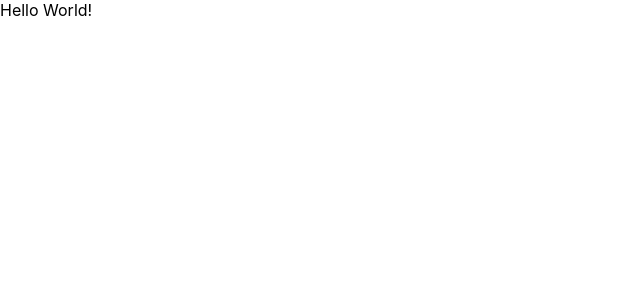
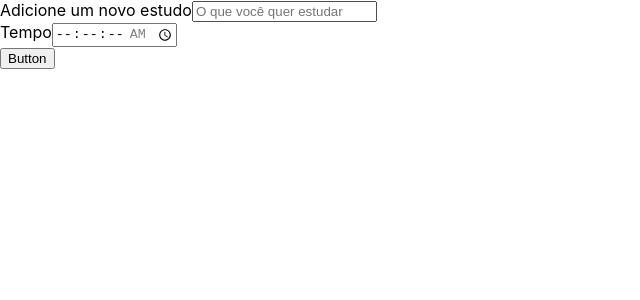
Before and after one commit to Grazziano/study-timer, a React (Create React App) app: page / in a window 1280 px wide. Shown: the top 300 px of the page, without its empty margins (0-640 px from the left). Built offline with nearby package versions, Linux system fonts and the light colour scheme; the HTML template or start-up script is replaced by a standard one.

Commit message:
Creating form

```diff
--- a/public/index.html
+++ b/public/index.html
@@ -24,7 +24,7 @@
       work correctly both with client-side routing and a non-root public URL.
       Learn how to configure a non-root public URL by running `npm run build`.
     -->
-    <title>React App</title>
+    <title>Study Timer</title>
   </head>
   <body>
     <noscript>You need to enable JavaScript to run this app.</noscript>
--- a/src/App.tsx
+++ b/src/App.tsx
@@ -1,9 +1,10 @@
 import React from 'react';
+import Form from './components/Form';
 
 function App() {
   return (
     <div className="App">
-      Hello World!
+      <Form />
     </div>
   );
 }
--- /dev/null
+++ b/src/components/Form/index.tsx
@@ -0,0 +1,33 @@
+import React, { Component } from 'react';
+import Button from '../Button';
+
+export default class Form extends Component {
+  render() {
+    return (
+      <form>
+        <div>
+          <label htmlFor="task">Adicione um novo estudo</label>
+          <input
+            type="text"
+            name="task"
+            id="task"
+            placeholder="O que você quer estudar"
+            required
+          />
+        </div>
+        <div>
+          <label htmlFor="time">Tempo</label>
+          <input
+            type="time"
+            step="1"
+            name="time"
+            id="time"
+            min="00:00:00"
+            max="01:30:00"
+          />
+        </div>
+        <Button />
+      </form>
+    );
+  }
+}
```
